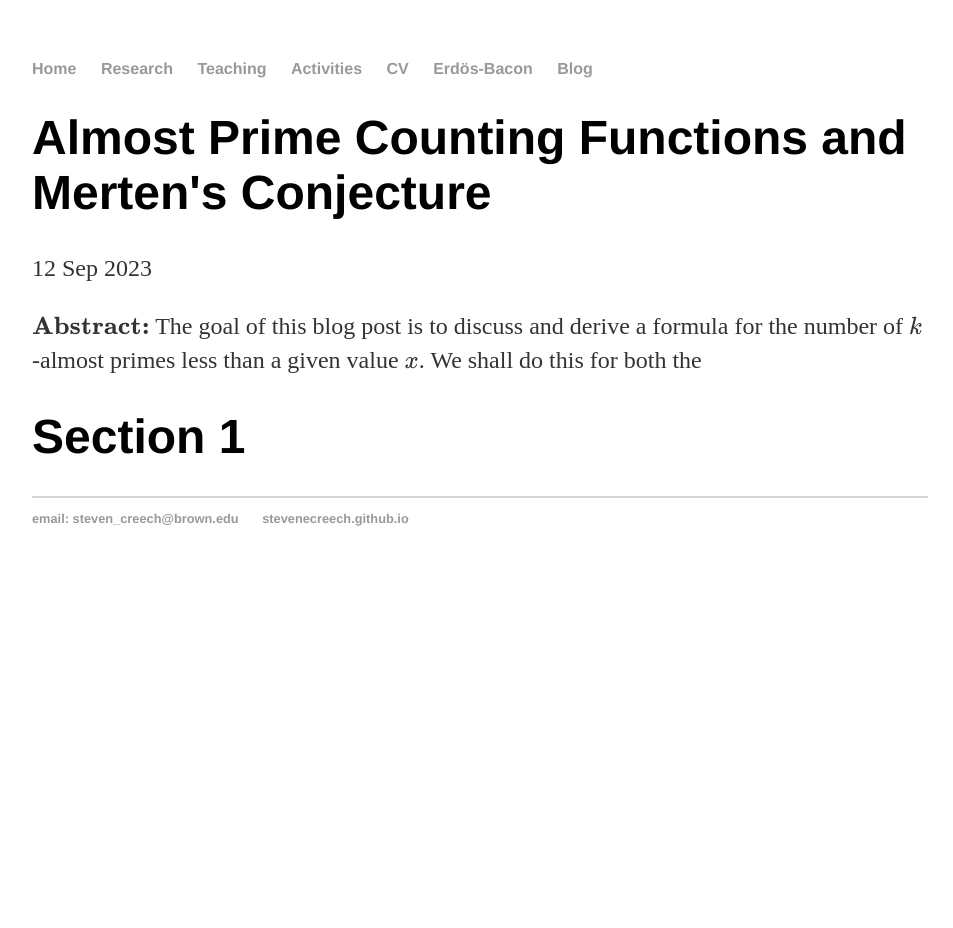
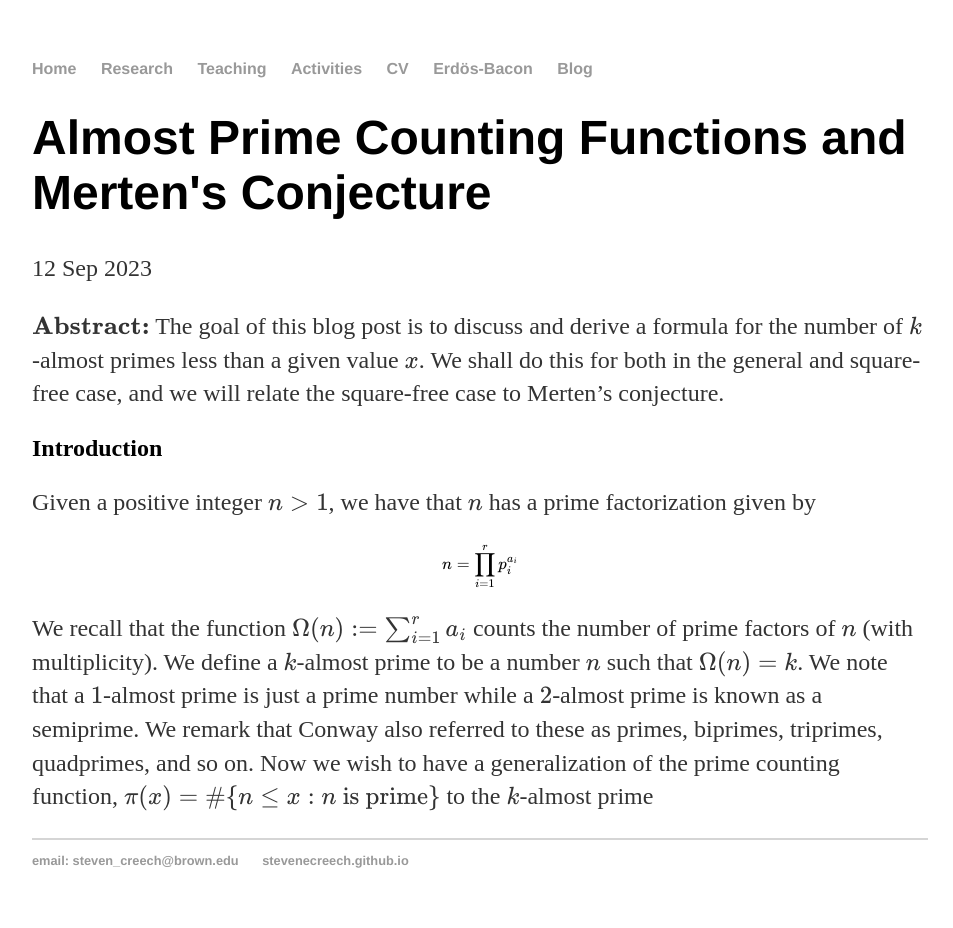
Before and after one commit to stevenecreech/stevenecreech.github.io, a Jekyll site: the page built from _posts/2023-09-12-Almost-Prime-Counting-Functions-and-Mertens-Conjecture.md, in a window 1280 px wide. Shown: the whole page, without its empty margins (160-1113 px from the left). Built offline with Jekyll 4.4.1, drawn with Linux system fonts in a browser that asks for light colours; Markdown is read by kramdown in place of the engine named in the settings; formulas are drawn with MathJax 3; before the commit the page ends 900 px from its top, so only the background shows below that.

Commit message:
Update 2023-09-12-Almost-Prime-Counting-Functions-and-Mertens-Conjecture.md

```diff
--- a/_posts/2023-09-12-Almost-Prime-Counting-Functions-and-Mertens-Conjecture.md
+++ b/_posts/2023-09-12-Almost-Prime-Counting-Functions-and-Mertens-Conjecture.md
@@ -4,6 +4,14 @@ title: "Almost Prime Counting Functions and Merten's Conjecture"
 date: 2023-09-12
 ---
 
-$$\textbf{Abstract:}$$ The goal of this blog post is to discuss and derive a formula for the number of $$k$$-almost primes less than a given value $$x$$. We shall do this for both the
+$$\textbf{Abstract:}$$ The goal of this blog post is to discuss and derive a formula for the number of $$k$$-almost primes less than a given value $$x$$. We shall do this for both in the general and square-free case, and we will relate the square-free case to Merten's conjecture.
 
-<h1>Section 1</h1>
+<h2>Introduction</h2>
+
+Given a positive integer $$n>1$$, we have that $$n$$ has a prime factorization given by
+
+$$
+n=\prod_{i=1}^rp_i^{a_i}
+$$
+
+We recall that the function $$\Omega(n):=\sum_{i=1}^r a_i$$ counts the number of prime factors of $$n$$ (with multiplicity). We define a $$k$$-almost prime to be a number $$n$$ such that $$\Omega(n)=k$$. We note that a $$1$$-almost prime is just a prime number while a $$2$$-almost prime is known as a semiprime. We remark that Conway also referred to these as primes, biprimes, triprimes, quadprimes, and so on. Now we wish to have a generalization of the prime counting function, $$\pi(x)=\#\{n\leq x: n \text{ is prime}\}$$ to the $$k$$-almost prime
```
